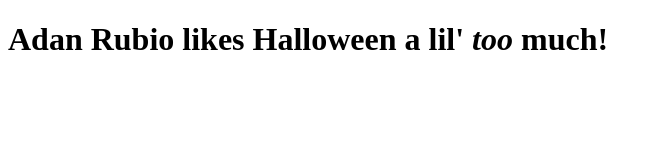
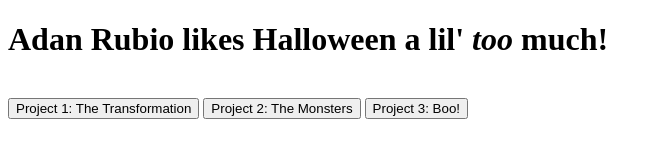
Before and after one commit to AdanRubio05/3projects, a plain HTML site: page Home_Page/index.html in a window 1280 px wide. Shown: the whole page, without its empty margins (0-661 px from the left). Drawn offline with Linux system fonts and the light colour scheme.

Commit message:
buttons added

```diff
--- a/Home_Page/index.html
+++ b/Home_Page/index.html
@@ -8,5 +8,11 @@
 </head>
 <body>
     <h1>Adan Rubio likes Halloween a lil' <i>too</i> much!</h1>
+    <br>
+    <nav>
+        <button>Project 1: The Transformation</button>
+        <button>Project 2: The Monsters</button>
+        <button>Project 3: Boo!</button>
+    </nav>
 </body>
 </html>
```
